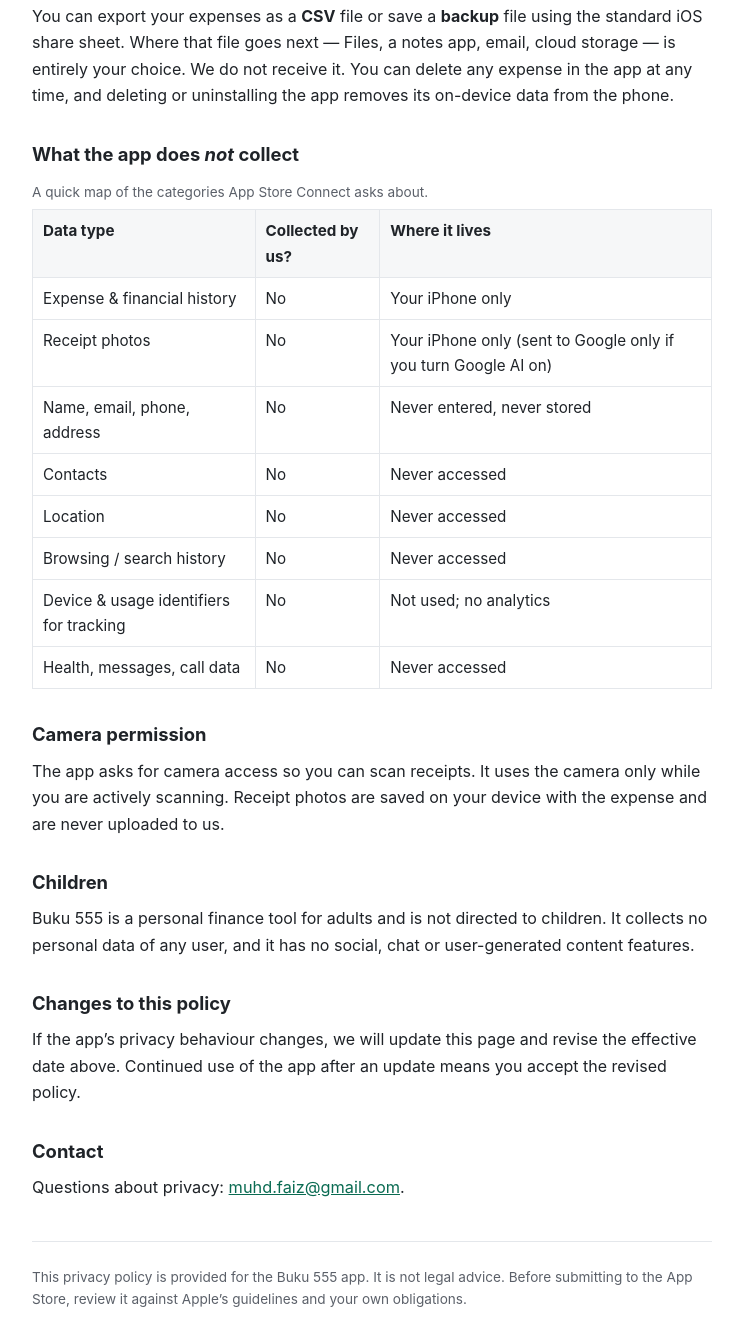
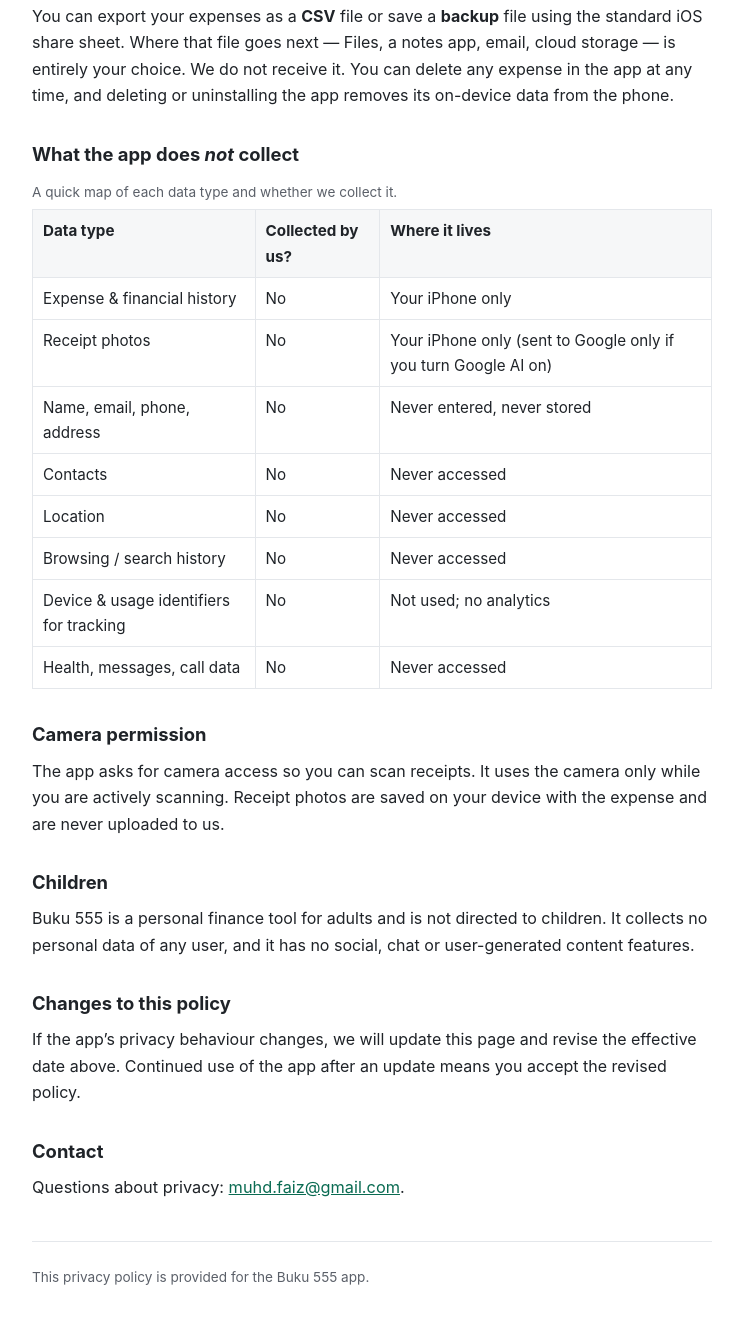
Before and after one commit to muhamadfaiz/buku555-site, a plain HTML site: page privacy.html in a window 1280 px wide. Shown: the part 2316-3660 px from the top of the page, without its empty margins (268-1011 px from the left). Drawn offline with Linux system fonts and the light colour scheme.

Commit message:
Remove developer notes from the pages
Drop the drafting sentences from the privacy footer, the build note and
'in the same folder' wording from the support page, the publishing
comments at the top of both pages, and the App Store Connect reference
in the privacy table caption. The two pages now match their source,
apart from the link to privacy.html.

Co-Authored-By: Claude Haiku 5.5 <noreply@anthropic.com>

```diff
--- a/privacy.html
+++ b/privacy.html
@@ -1,12 +1,4 @@
 <!DOCTYPE html>
-<!--
-  Privacy policy for the Buku 555 iPhone app.
-  To publish on GitHub Pages: commit this file to your repo, enable Pages, and use
-  this file's public URL (for example https://<user>.github.io/<repo>/privacy-policy.html)
-  as the "Privacy Policy URL" in App Store Connect. The page is fully self-contained:
-  no scripts, no external stylesheets, no fonts, no remote images. It loads nothing off
-  this page, so it cannot set cookies or call home.
--->
 <html lang="en">
 <head>
   <meta charset="utf-8">
@@ -157,7 +149,7 @@
 
     <h2>What the app does <em>not</em> collect</h2>
     <table>
-      <caption>A quick map of the categories App Store Connect asks about.</caption>
+      <caption>A quick map of each data type and whether we collect it.</caption>
       <thead>
         <tr><th>Data type</th><th>Collected by us?</th><th>Where it lives</th></tr>
       </thead>
@@ -190,8 +182,7 @@
     <p class="contact">Questions about privacy: <a href="mailto:muhd.faiz@gmail.com">muhd.faiz@gmail.com</a>.</p>
 
     <footer>
-      <p>This privacy policy is provided for the Buku&nbsp;555 app. It is not legal advice. Before
-      submitting to the App Store, review it against Apple&rsquo;s guidelines and your own obligations.</p>
+      <p>This privacy policy is provided for the Buku&nbsp;555 app.</p>
     </footer>
   </main>
 </body>
```
Also changed, not shown: support.html (+2 -9 lines).
